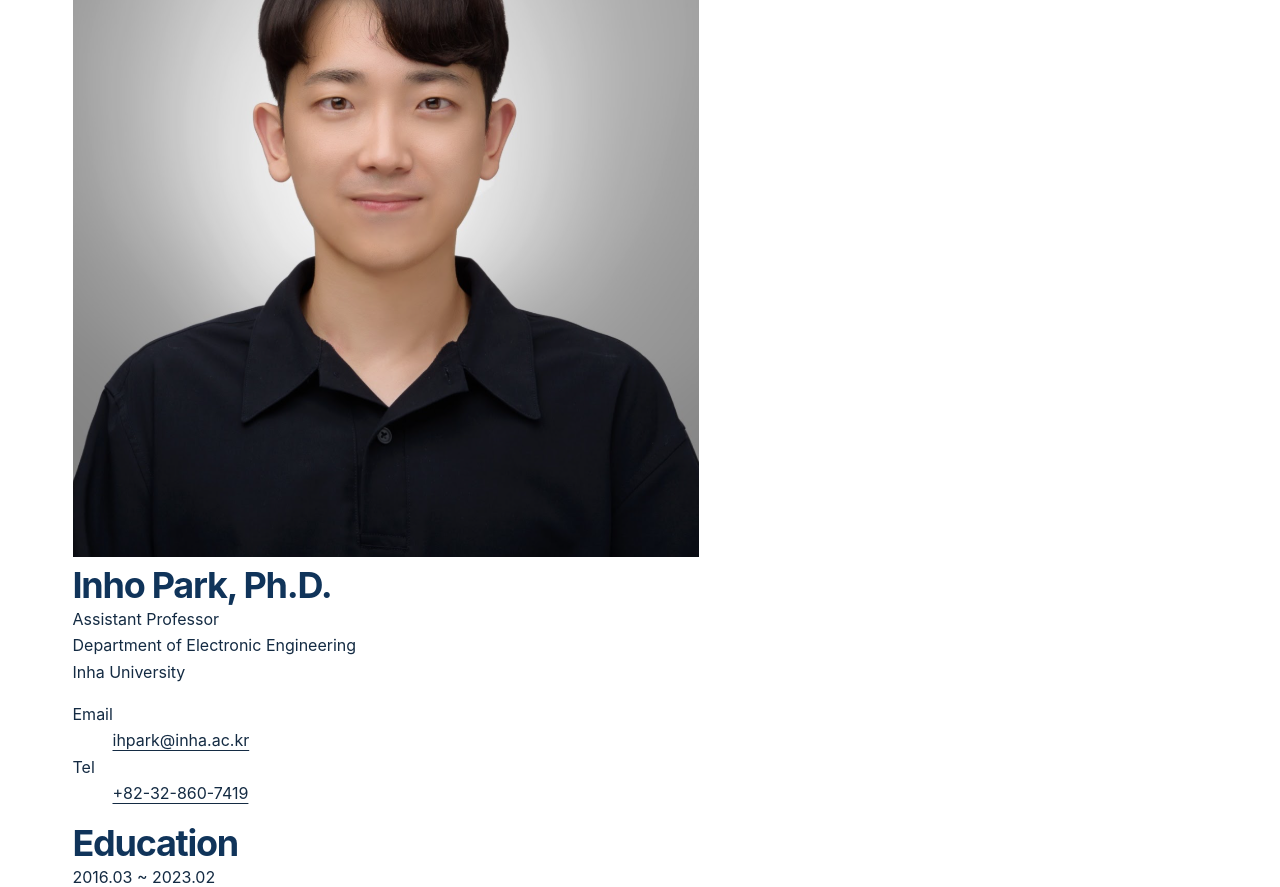
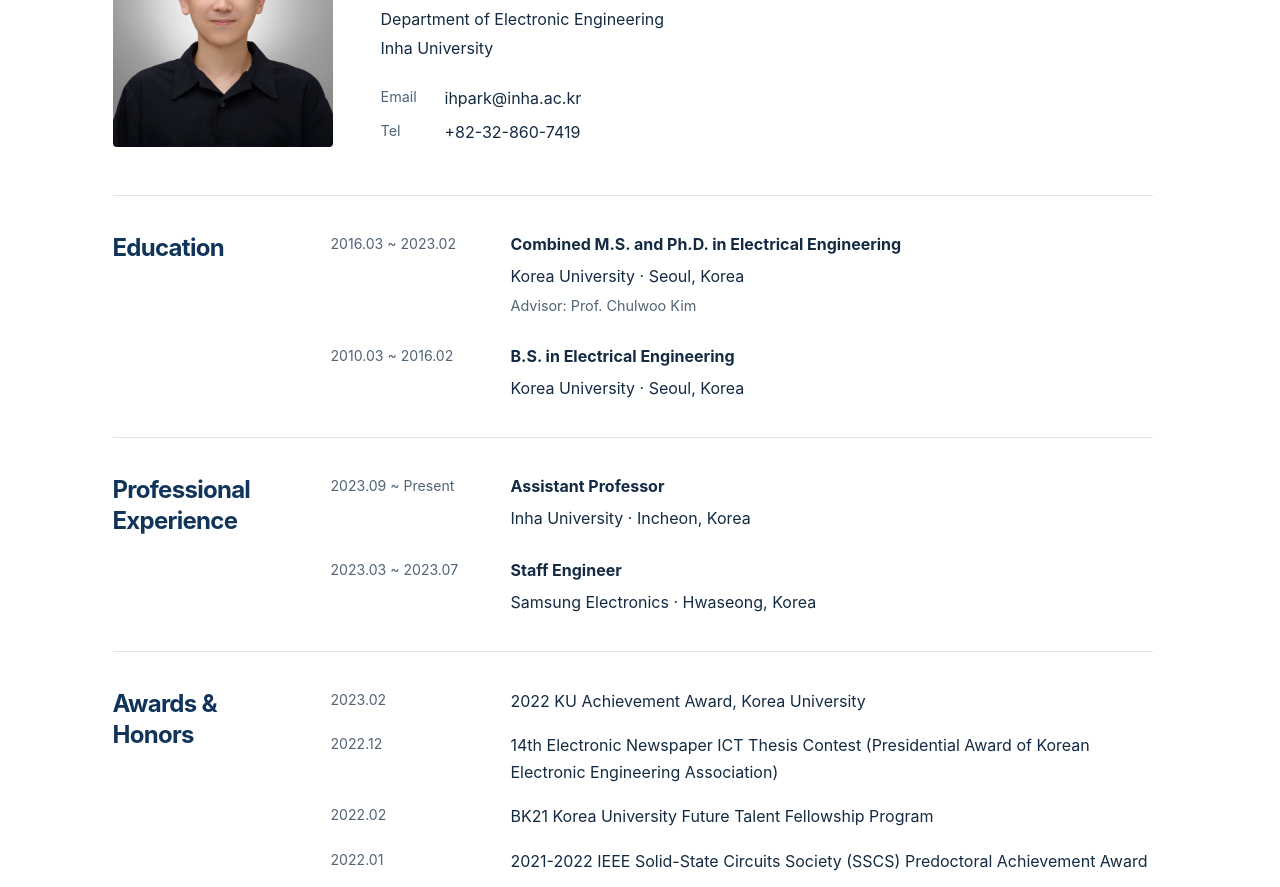
Before and after one commit to INHA-MSSL/mixedsignal-lab, a plain HTML site: page professor.html in a window 1280 px wide. Shown: the part 554-1441 px from the top of the page. Drawn offline with Linux system fonts and the light colour scheme.

Commit message:
Update styles.css

```diff
--- a/styles.css
+++ b/styles.css
@@ -166,3 +166,180 @@ body {
     scroll-margin-top: 150px;
   }
 }
+
+/* ===== 교수님 페이지 ===== */
+
+/* 본문 너비와 상하 여백 */
+.professor-content {
+  max-width: 1040px;
+  padding-block: 40px 64px;
+}
+
+/* 사진 왼쪽, 기본 정보 오른쪽 */
+.professor-profile {
+  display: grid;
+  grid-template-columns: 220px minmax(0, 1fr);
+  align-items: center;
+  gap: 48px;
+  padding-block: 12px 48px;
+}
+
+/* 사진은 원본 비율을 유지 */
+.professor-photo {
+  display: block;
+  width: 100%;
+  height: auto;
+  border-radius: 4px;
+}
+
+/* 성함 */
+.professor-info h2 {
+  margin: 0 0 18px;
+  color: var(--navy);
+  font-size: clamp(1.8rem, 3.5vw, 2.7rem);
+  letter-spacing: -0.04em;
+}
+
+/* 직위 */
+.professor-position {
+  margin-bottom: 8px;
+  font-size: 1.12rem;
+  font-weight: 600;
+}
+
+.professor-info > p {
+  line-height: 1.8;
+}
+
+/* 이메일과 전화번호 */
+.professor-contact {
+  display: grid;
+  gap: 8px;
+  margin: 22px 0 0;
+}
+
+.professor-contact > div {
+  display: grid;
+  grid-template-columns: 52px minmax(0, 1fr);
+  gap: 12px;
+}
+
+.professor-contact dt {
+  color: var(--muted);
+  font-size: 0.9rem;
+}
+
+.professor-contact dd {
+  margin: 0;
+  overflow-wrap: anywhere;
+}
+
+.professor-contact a {
+  text-decoration: none;
+}
+
+.professor-contact a:hover {
+  text-decoration: underline;
+}
+
+/* 학력·경력·수상 영역 */
+/* 왼쪽은 영역 제목, 오른쪽은 항목 목록 */
+.professor-section {
+  display: grid;
+  grid-template-columns: 190px minmax(0, 1fr);
+  gap: 28px;
+  padding-block: 36px;
+  border-top: 1px solid var(--line);
+}
+
+.professor-section > h2 {
+  font-size: 1.5rem;
+  line-height: 1.3;
+  letter-spacing: -0.03em;
+}
+
+/* 학력과 경력 항목 사이 간격 */
+.professor-entries {
+  display: grid;
+  gap: 26px;
+}
+
+/* 날짜와 상세 내용을 두 열로 정렬 */
+.professor-record {
+  display: grid;
+  grid-template-columns: 160px minmax(0, 1fr);
+  align-items: start;
+  gap: 20px;
+}
+
+.professor-section .record-date {
+  margin: 0;
+  color: var(--muted);
+  font-size: 0.88rem;
+  line-height: 1.7;
+}
+
+/* 학위명과 직위 */
+.record-detail h3 {
+  margin: 0 0 7px;
+  font-size: 1rem;
+  font-weight: 700;
+  line-height: 1.5;
+}
+
+.record-detail p {
+  margin: 0;
+}
+
+.record-detail .record-note {
+  margin-top: 5px;
+  color: var(--muted);
+  font-size: 0.9rem;
+}
+
+/* 수상 내역 */
+.professor-awards {
+  display: grid;
+  gap: 18px;
+  margin: 0;
+  padding: 0;
+  list-style: none;
+}
+
+.professor-awards li {
+  display: grid;
+  grid-template-columns: 160px minmax(0, 1fr);
+  align-items: start;
+  gap: 20px;
+}
+
+/* 태블릿에서는 영역 제목을 목록 위로 이동 */
+@media (max-width: 900px) {
+  .professor-section {
+    grid-template-columns: 1fr;
+    gap: 22px;
+  }
+}
+
+/* 모바일에서는 사진과 정보를 세로 배치 */
+@media (max-width: 600px) {
+  .professor-profile {
+    grid-template-columns: 1fr;
+    gap: 24px;
+    padding-bottom: 32px;
+  }
+
+  .professor-photo {
+    max-width: 200px;
+  }
+
+  .professor-record,
+  .professor-awards li {
+    grid-template-columns: 1fr;
+    gap: 6px;
+  }
+
+  .professor-section {
+    padding-block: 28px;
+  }
+}
```
